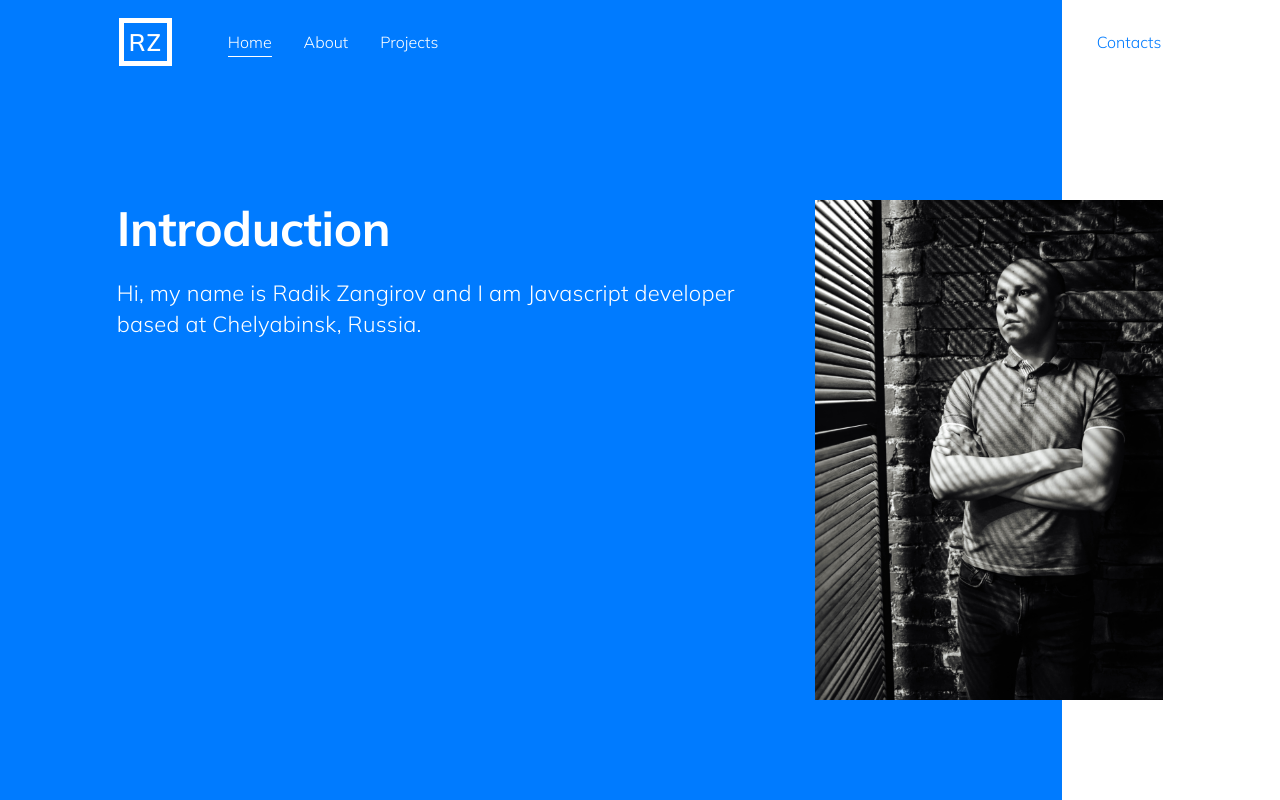
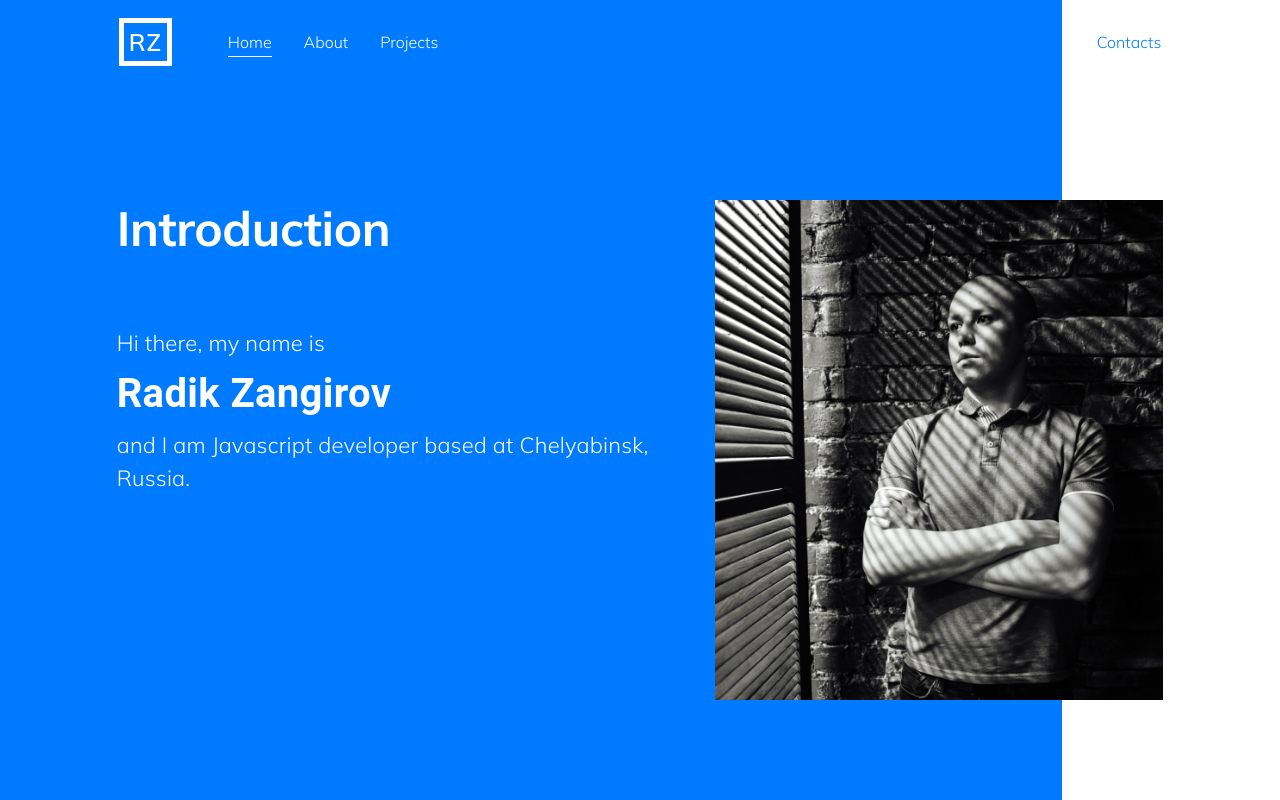
Before and after one commit to OwtmPatrick/portfolio, a React (Create React App) app: page / in a window 1280 px wide. Shown: the top 800 px of the page. Built offline with nearby package versions, Linux system fonts and the light colour scheme; no server answers.

Commit message:
intro styles

```diff
--- a/src/pages/home/index.jsx
+++ b/src/pages/home/index.jsx
@@ -25,9 +25,25 @@ export default () => {
 						variant="body2"
 						component="p"
 						align="center"
-						className={clsx(classes.text)}
+						className={classes.text}
 					>
-						Hi, my name is Radik Zangirov and I am Javascript developer based at
+						Hi there, my name is
+					</Typography>
+
+					<Typography
+						component="p"
+						align="center"
+						className={classes.name}
+					>
+						Radik Zangirov
+					</Typography>
+
+					<Typography
+						component="p"
+						align="center"
+						className={clsx(classes.text, classes.textBottom)}
+					>
+						and I am Javascript developer based at
 						Chelyabinsk, Russia.
 					</Typography>
 				</Grid>
--- a/src/pages/home/styles.js
+++ b/src/pages/home/styles.js
@@ -40,6 +40,7 @@ const useStyles = makeStyles(theme => ({
 		}
 	},
 	intro: {
+		marginBottom: '70px',
 		fontFamily: "'Mulish', sans-serif",
 		color: theme.palette.common.white,
 		fontSize: 48,
@@ -50,8 +51,6 @@ const useStyles = makeStyles(theme => ({
 		}
 	},
 	text: {
-		marginTop: 20,
-		marginBottom: 60,
 		fontSize: 22,
 		fontWeight: 300,
 		fontFamily: "'Mulish', sans-serif",
@@ -59,6 +58,18 @@ const useStyles = makeStyles(theme => ({
 		[theme.breakpoints.up('md')]: {
 			textAlign: 'left'
 		}
+	},
+	name: {
+		margin: '5px 0',
+		fontSize: '40px',
+		fontWeight: 700,
+		color: theme.palette.common.white,
+		[theme.breakpoints.up('md')]: {
+			textAlign: 'left'
+		}
+	},
+	textBottom: {
+		marginBottom: 60
 	},
 	imgContainer: {
 		position: 'relative',
```
